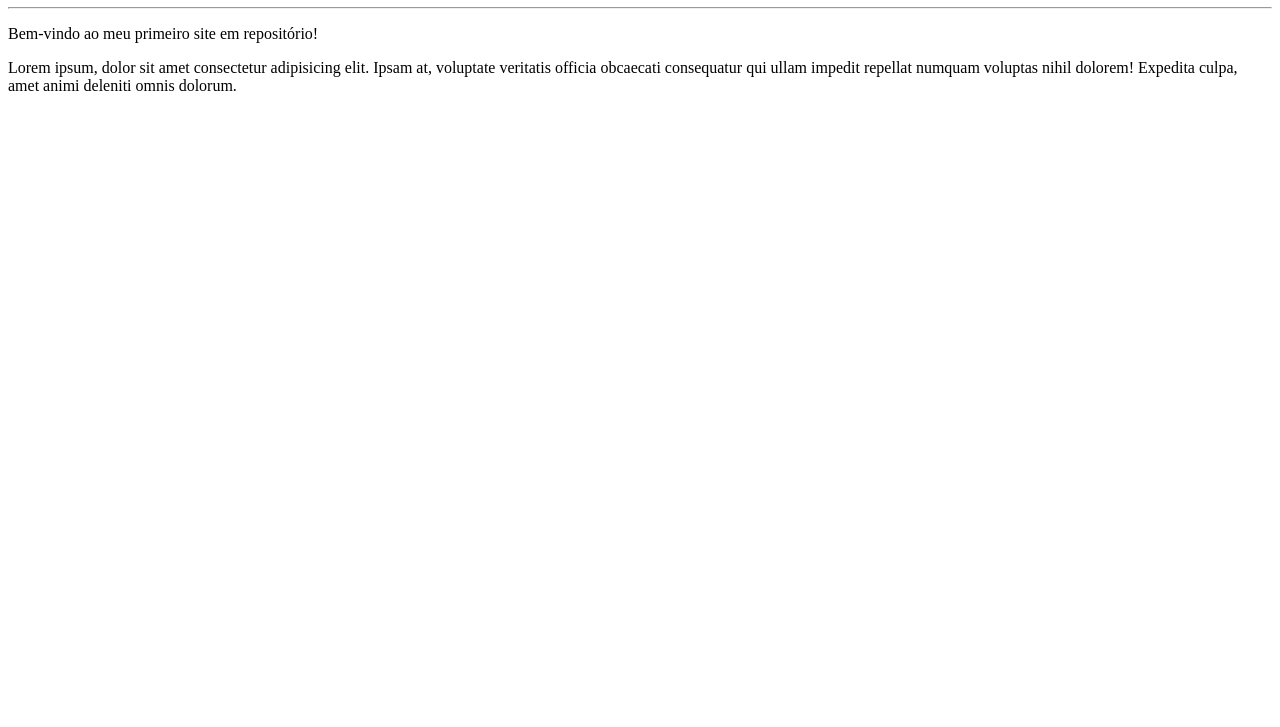
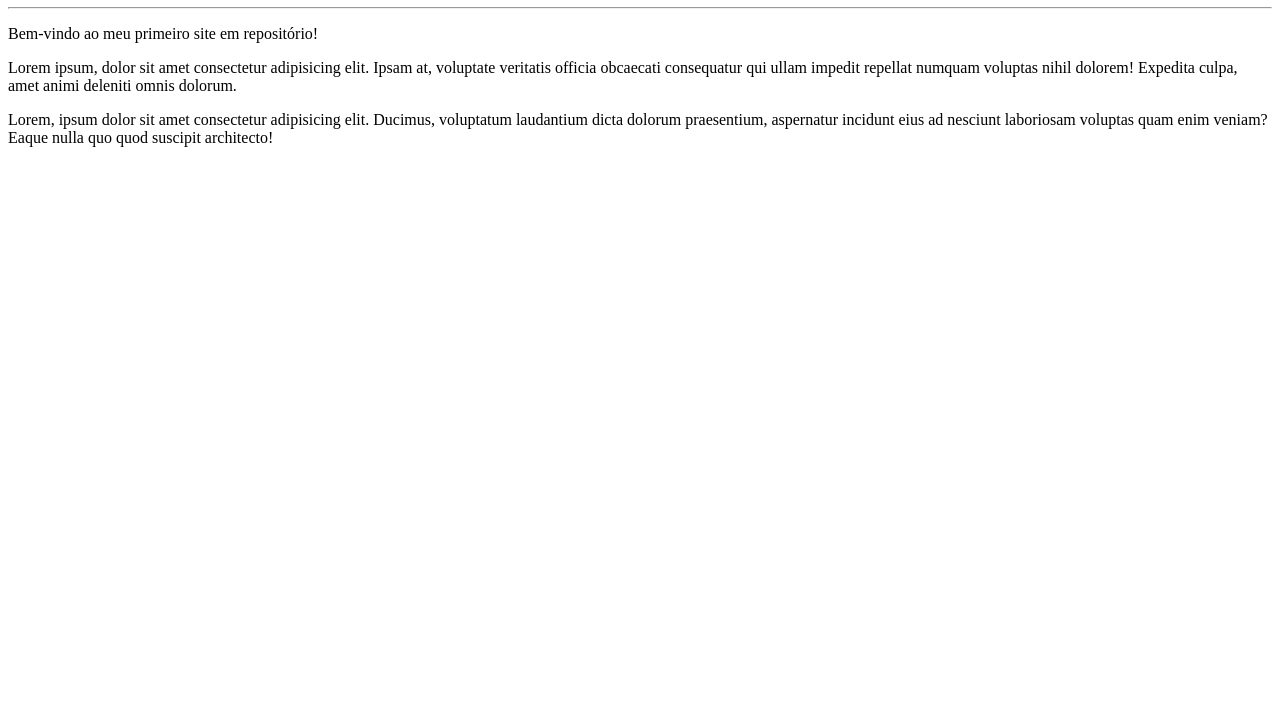
Before and after one commit to ShirleyTaveira/Ola_Mundo, a plain HTML site: page site-exemplo/index.html in a window 1280 px wide. Shown: the part 73-800 px from the top of the page. Drawn offline with Linux system fonts and the light colour scheme.

Commit message:
Adicionei um paragrafo

```diff
--- a/site-exemplo/index.html
+++ b/site-exemplo/index.html
@@ -10,5 +10,6 @@
     <hr>
     <p>Bem-vindo ao meu primeiro site em repositório!</p>
     <p>Lorem ipsum, dolor sit amet consectetur adipisicing elit. Ipsam at, voluptate veritatis officia obcaecati consequatur qui ullam impedit repellat numquam voluptas nihil dolorem! Expedita culpa, amet animi deleniti omnis dolorum.</p>
+    <p>Lorem, ipsum dolor sit amet consectetur adipisicing elit. Ducimus, voluptatum laudantium dicta dolorum praesentium, aspernatur incidunt eius ad nesciunt laboriosam voluptas quam enim veniam? Eaque nulla quo quod suscipit architecto!</p>
 </body>
 </html>
```
